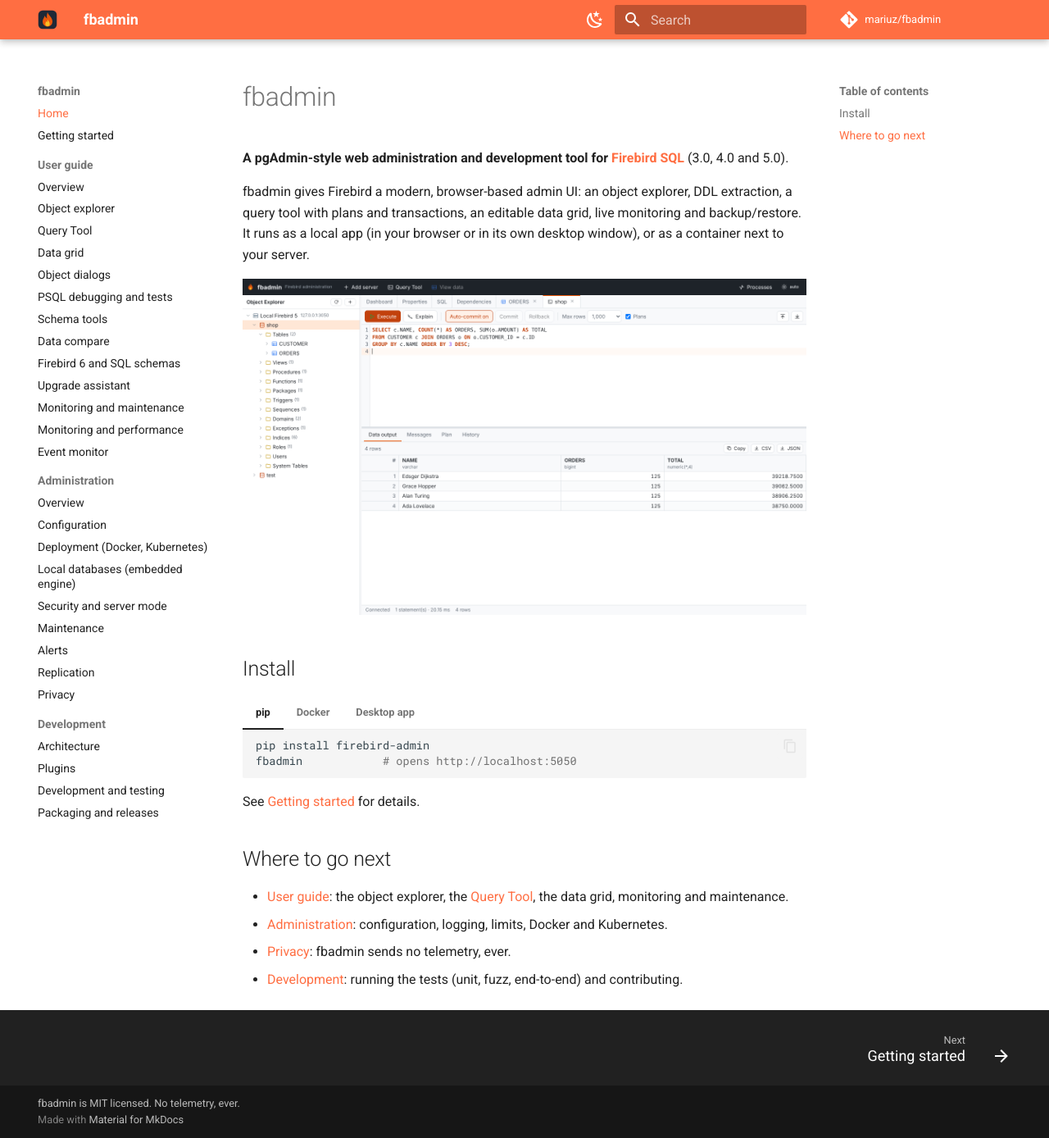
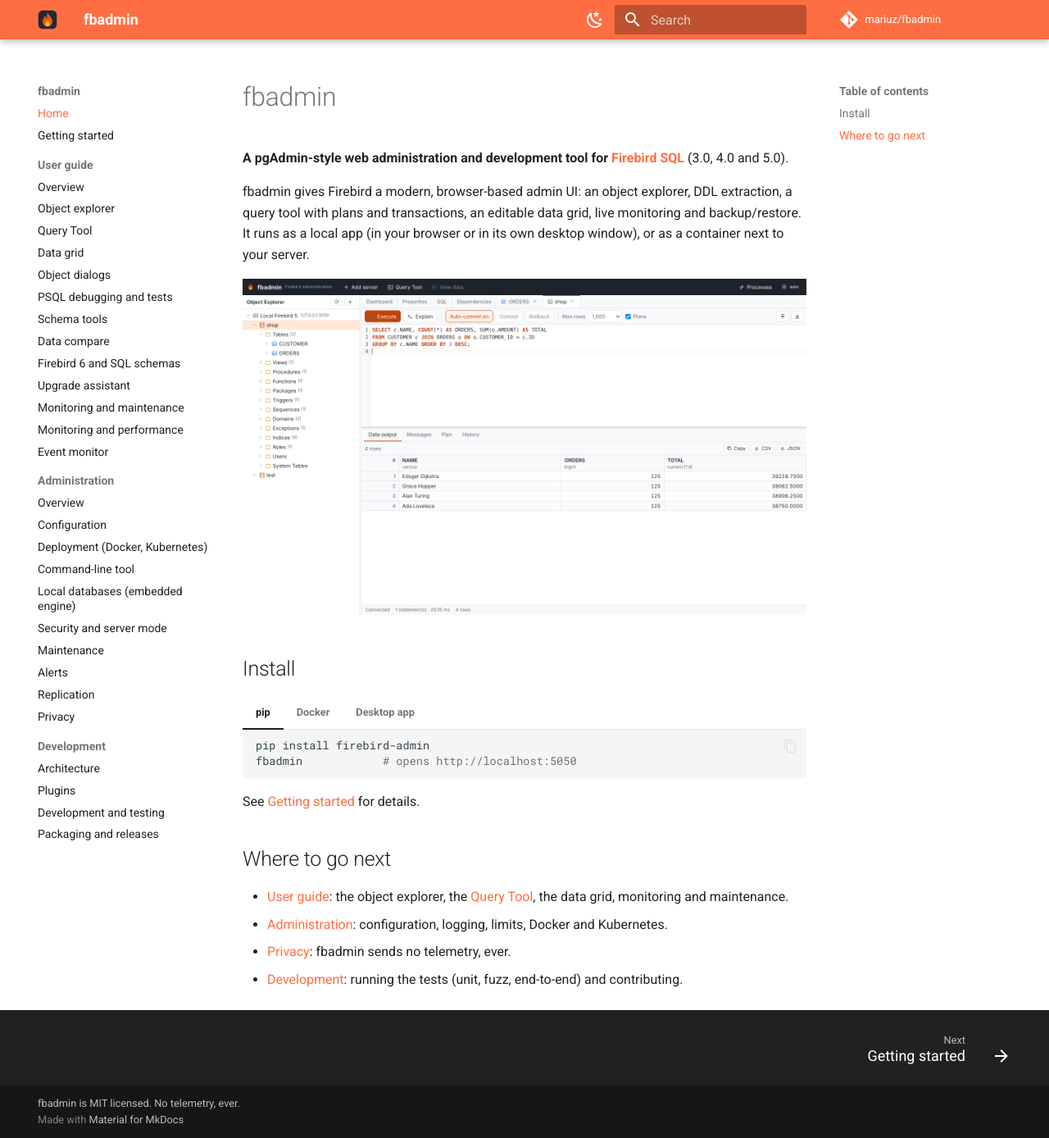
Before and after one commit to mariuz/fbadmin, an MkDocs documentation site: the page built from docs/index.md, in a window 1280 px wide and 1388 px high. Shown: the whole window at 82% size. Built offline with MkDocs 1.6.1 and Material for MkDocs 9.7.7, drawn with Linux system fonts in a browser that asks for light colours; comment, search, counter and statistics services are not loaded.

Commit message:
Docs: add the command-line tool page to the site navigation
Co-Authored-By: Claude Opus 5.5 <noreply@anthropic.com>
Claude-Session: https://claude.ai/code/session_01LswCuZ9FBUgatFktSaCaMj

```diff
--- a/mkdocs.yml
+++ b/mkdocs.yml
@@ -83,6 +83,7 @@ nav:
       - Overview: admin/index.md
       - Configuration: admin/configuration.md
       - Deployment (Docker, Kubernetes): admin/deployment.md
+      - Command-line tool: CLI.md
       - Local databases (embedded engine): EMBEDDED.md
       - Security and server mode: SECURITY.md
       - Maintenance: MAINTENANCE.md
```
